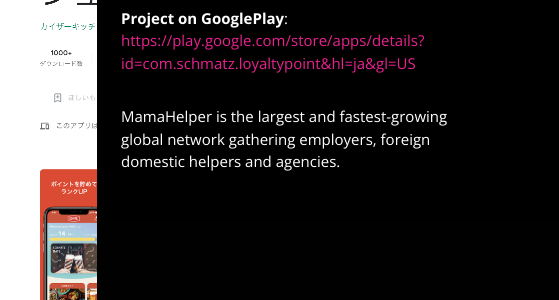
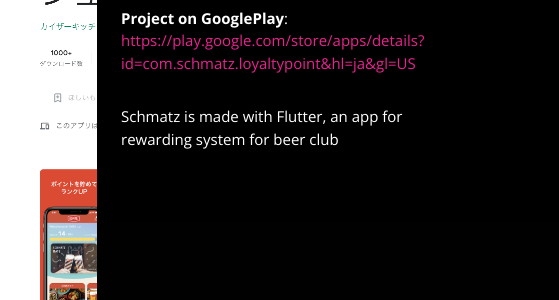
Before and after one commit to whinefebre/whinefebre.github.io, a plain HTML site: page schmatz-app.html in a window 1280 px wide. Shown: the part 287-587 px from the top of the page, 721-1280 px from the left. Drawn offline with nearby package versions, Linux system fonts and the light colour scheme.

Commit message:
Update schmatz-app.html

```diff
--- a/schmatz-app.html
+++ b/schmatz-app.html
@@ -76,8 +76,8 @@
               <li><strong>Project on GooglePlay</strong>: <a href="https://play.google.com/store/apps/details?id=com.schmatz.loyaltypoint&hl=ja&gl=US">https://play.google.com/store/apps/details?id=com.schmatz.loyaltypoint&hl=ja&gl=US</a></li>
             </ul>
 
-            <p>
-                MamaHelper is the largest and fastest-growing global network gathering employers, foreign domestic helpers and agencies.            </p>
+            <p> Schmatz is made with Flutter, an app for rewarding system for beer club </p>
+
           </div>
 
         </div>
```
